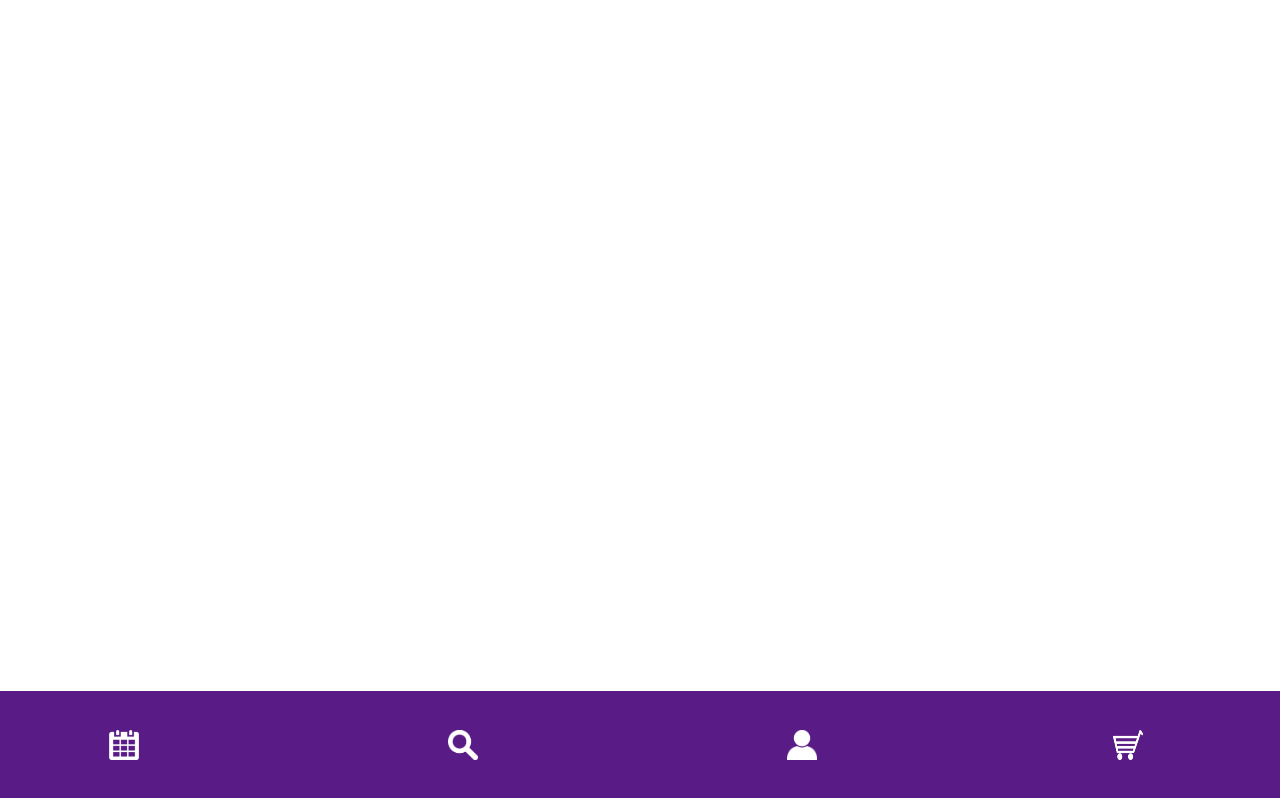
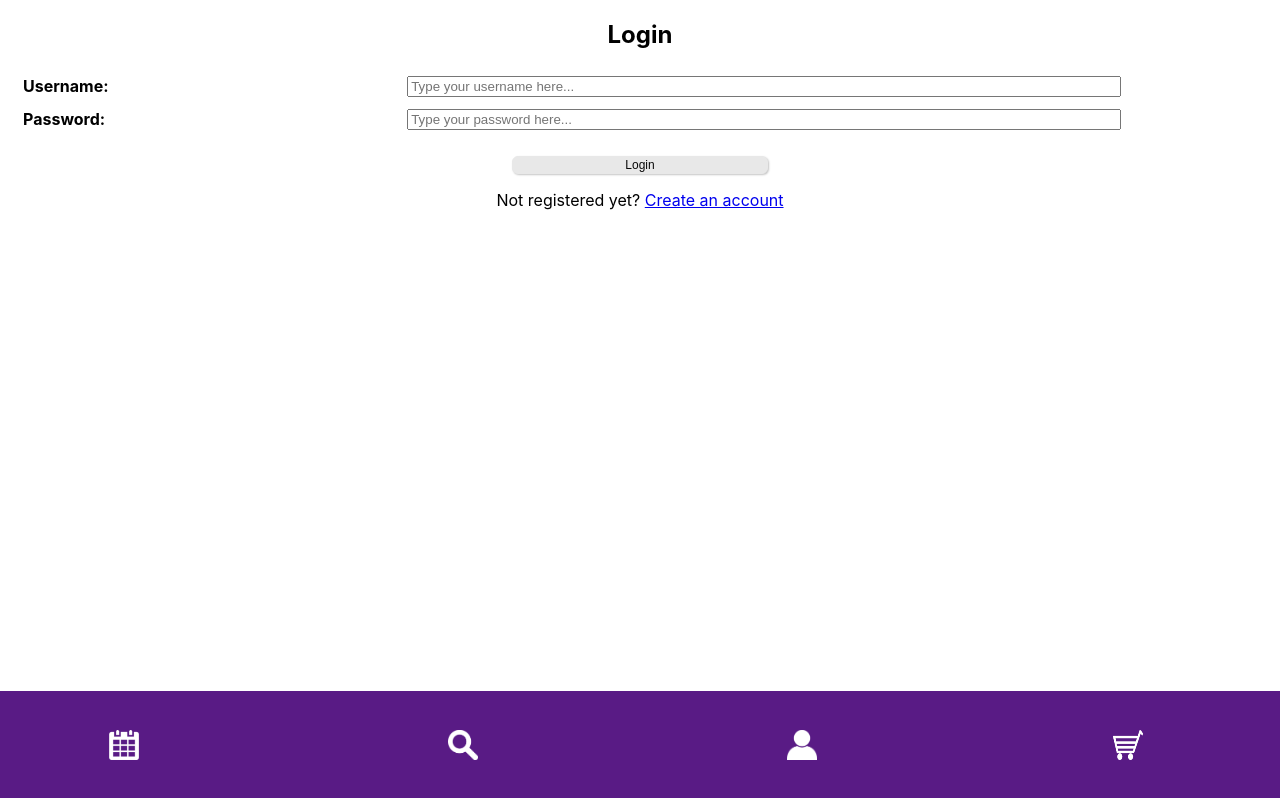
Before and after one commit to agiledev-students-fall2022/final-project-team-albert-pro-max, a React (Create React App) app in the folder front-end/: page /login in a window 1280 px wide. Before the commit this address had no page. Built offline with nearby package versions, Linux system fonts and the light colour scheme.

Commit message:
Added login page

```diff
--- a/front-end/src/App.js
+++ b/front-end/src/App.js
@@ -10,6 +10,7 @@ import Footer from './Footer';
 import EditInfo from './EditInfo';
 import Schedule from "./Schedule";
 import Signup from "./Signup";
+import Login from './Login';
 
 function App() {
 
@@ -28,6 +29,7 @@ function App() {
             <Route path="/editinfo" element={<EditInfo />} />
             <Route path="/schedule" element={<Schedule show={show} />} />
             <Route path="/signup" element={<Signup />} />
+            <Route path="/login" element={<Login />} />
           </Routes>
         </main>
         <Footer />
--- /dev/null
+++ b/front-end/src/Login.css
@@ -0,0 +1,19 @@
+table,
+tr,
+td,
+th {
+    border: 0;
+}
+
+input {
+    width: 80%;
+}
+
+table {
+    width: 100%;
+    margin: 16px;
+}
+
+th {
+    width: 30%;
+}
--- /dev/null
+++ b/front-end/src/Login.js
@@ -0,0 +1,31 @@
+import './Login.css'
+
+const Login = props => {
+    function handleClickLogin() {
+        window.location.href = "/profile";
+    }
+
+    return (
+        <>
+            <h2>Login</h2>
+
+            <table>
+                <tr>
+                    <th>Username: </th>
+                    <td><input type={"text"} placeholder='Type your username here...'></input></td>
+                </tr>
+
+                <tr>
+                    <th>Password: </th>
+                    <td><input type={"password"} placeholder='Type your password here...'></input></td>
+                </tr>
+            </table>
+
+            <button onClick={handleClickLogin}>Login</button>
+
+            <p>Not registered yet? <a href='/signup'>Create an account</a></p>
+        </>
+    )
+}
+
+export default Login;
```
